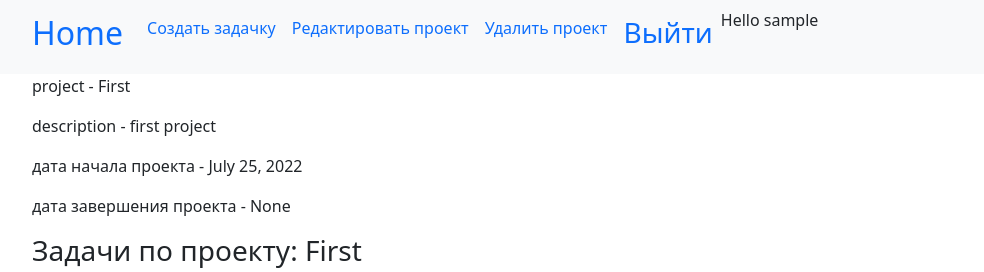
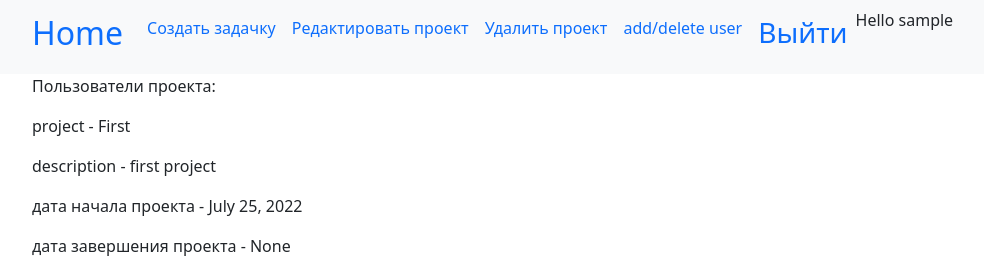
Before and after one commit to only2611/hometask_49, a Django app: page /projects/1/view in a window 1280 px wide. Shown: the top 272 px of the page, without its empty margins (50-1034 px from the left). Run offline with Django 4.2, Linux system fonts and the light colour scheme; the visitor is signed in with stand-in values (Sample User, id 1); data comes from the database, SQL or seed files in the repository; parts of the project's set-up code (start-up, migrations or seed data) failed here and were passed over.

Commit message:
через многочисленные терни наконец создал связь мэни ту мэни правильно. Затем создал с помощью подсказов от саппорта Н. отдельную страницу для добавления и удаления пользователей в проект.

```diff
--- a/sourse/accounts/forms.py
+++ b/sourse/accounts/forms.py
@@ -18,8 +18,6 @@
     password = forms.CharField(label="Пароль", strip=False, required=True, widget=forms.PasswordInput)
     password_confirm = forms.CharField(label="Подтвердите пароль", required=True, widget=forms.PasswordInput, strip=False)
     email = forms.EmailField(label="Почта", required=True,)
-    # last_name = forms.CharField(label="Last_name", required=True,)
-    # first_name = forms.CharField(label="First_name", required=True, )
 
     class Meta:
         model = User
--- a/sourse/trecker/forms.py
+++ b/sourse/trecker/forms.py
@@ -1,4 +1,5 @@
 from django import forms
+from django.contrib.auth.models import User
 from django.core.exceptions import ValidationError
 from django.forms import widgets
 
@@ -44,3 +45,13 @@
     class Meta:
         model = Project
         fields = ['name', 'description', 'start_date', 'finish_date']
+
+
+class UseradddelForm(forms.ModelForm):
+
+    class Meta:
+        model = Project
+        fields = ['users']
+        widgets = {
+            "users": widgets.CheckboxSelectMultiple
+        }
--- a/sourse/trecker/models.py
+++ b/sourse/trecker/models.py
@@ -1,3 +1,4 @@
+from django.contrib.auth import get_user_model
 from django.db import models
 
 # Create your models here.
@@ -23,8 +24,9 @@
                                  verbose_name="Проект", default=1)
 
 
+
     def __str__(self):
-        return f"{self.id}.{self.summary} - {self.description}"
+        return f"{self.id}.{self.summary} - {self.description} {self.users}"
 
     # def get_absolute_url(self):
     #     return reverse("project-view", kwargs={"pk": self.pk})
@@ -66,10 +68,12 @@
     description = models.TextField(max_length=500, verbose_name="Описание проекта")
     start_date = models.DateField(verbose_name="Дата начала")
     finish_date = models.DateField(null=True, blank=True, verbose_name="Дата завершения")
+    users = models.ManyToManyField(get_user_model(), related_name="projects",default=1,
+                                   verbose_name="Пользователь")
 
 
     def __str__(self):
-        return f"{self.name}"
+        return f"{self.name}. {self.users}"
 
     def get_absolute_url(self):
         return reverse("trecker:project-view", kwargs={"pk": self.pk})
--- a/sourse/trecker/templates/projects/project.html
+++ b/sourse/trecker/templates/projects/project.html
@@ -5,9 +5,15 @@
         <a class="nav-link" href="{% url "trecker:create" project.pk%}">Создать задачку</a>
         <a class="nav-link" href="{% url "trecker:p-update" project.pk %}">Редактировать проект</a>
         <a class="nav-link" href="{% url "trecker:p-delete" project.pk %}">Удалить проект</a>
+        <a class="nav-link" href="{% url "trecker:add_user" project.pk %}">add/delete user</a>
     {% endif %}
 {% endblock %}
 {% block content %}
+    <p>Пользователи проекта:
+    {%  for user in project.users.all %}
+        <h4>{{ user.username }}</h4>
+    {% endfor %}
+    </p>
 <p>project - {{ project.name }}</p>
 <p>description - {{ project.description }}</p>
     <p>дата начала проекта - {{ project.start_date }}</p>
--- a/sourse/trecker/urls.py
+++ b/sourse/trecker/urls.py
@@ -3,7 +3,7 @@
 
 
 from trecker.views import IndexView, TaskView, CreateProjectView, ProjectsView, \
-    CreateTaskView, ProjectView, UpdateTask, UpdateProject, DeleteTask, DeleteProject, CreateTaskView2
+    CreateTaskView, ProjectView, UpdateTask, UpdateProject, DeleteTask, DeleteProject, CreateTaskView2, AddUserView
 
 app_name = "trecker"
 
@@ -19,5 +19,6 @@
     path('projects/<int:pk>/view', ProjectView.as_view(), name="project-view"),
     path('project/<int:pk>/update', UpdateProject.as_view(), name="p-update"),
     path('project/<int:pk>/delete', DeleteProject.as_view(), name="p-delete"),
+    path('project/<int:pk>/add/user', AddUserView.as_view(), name="add_user"),
 
 ]
--- a/sourse/trecker/views/projects_views.py
+++ b/sourse/trecker/views/projects_views.py
@@ -1,11 +1,13 @@
 from django.contrib.auth.mixins import LoginRequiredMixin
+from django.contrib.auth.models import User
 from django.db.models import Q
-from django.shortcuts import redirect
+from django.shortcuts import redirect, get_object_or_404, render
 from django.urls import reverse, reverse_lazy
 from django.utils.http import urlencode
-from django.views.generic import CreateView, ListView, DetailView, UpdateView, DeleteView
+from django.views import View
+from django.views.generic import CreateView, ListView, DetailView, UpdateView, DeleteView, TemplateView
 
-from trecker.forms import ProjectForm, FindForm
+from trecker.forms import ProjectForm, FindForm, UseradddelForm
 from trecker.models import Project
 
 class ProjectsView(ListView):
@@ -46,15 +48,31 @@
         if self.form.is_valid():
             return self.form.cleaned_data.get("search")
 
+
+
+class AddUserView(UpdateView):
+    form_class = UseradddelForm
+    template_name = "projects/new_user.html"
+    model = Project
+
+    def form_valid(self, form):
+        user = self.request.user
+        form.instance.author = user
+        return super().form_valid(form)
+
+
+    def get_success_url(self):
+        return reverse("trecker:project-view", kwargs={"pk": self.object.pk})
+
+
 class CreateProjectView(LoginRequiredMixin, CreateView):
     form_class = ProjectForm
     template_name = "projects/new-project.html"
 
-
-    # def dispatch(self, request, *args, **kwargs):
-    #     if request.user.is_authenticated:
-    #         return super().dispatch(request, *args, **kwargs)
-    #     return redirect("accounts:login")
+    def form_valid(self, form):
+        user = self.request.user
+        form.instance.author = user
+        return super().form_valid(form)
 
 
     def get_success_url(self):
```
Also changed, not shown: sourse/trecker/admin.py (+7 -5 lines), sourse/trecker/templates/projects/new_user.html (added, +9 -0 lines), sourse/trecker/migrations/0013_project_users.py (added), sourse/trecker/migrations/0014_rename_users_project_user.py (added), sourse/trecker/migrations/0015_alter_project_user.py (added), sourse/trecker/migrations/0016_task_user.py (added), sourse/trecker/migrations/0017_alter_project_user_alter_task_user.py (added), sourse/trecker/migrations/0018_alter_project_user_alter_task_user.py (added), sourse/trecker/migrations/0019_rename_user_project_author_rename_user_task_author.py (added), sourse/trecker/migrations/0020_rename_author_project_users_remove_task_author.py (added).
